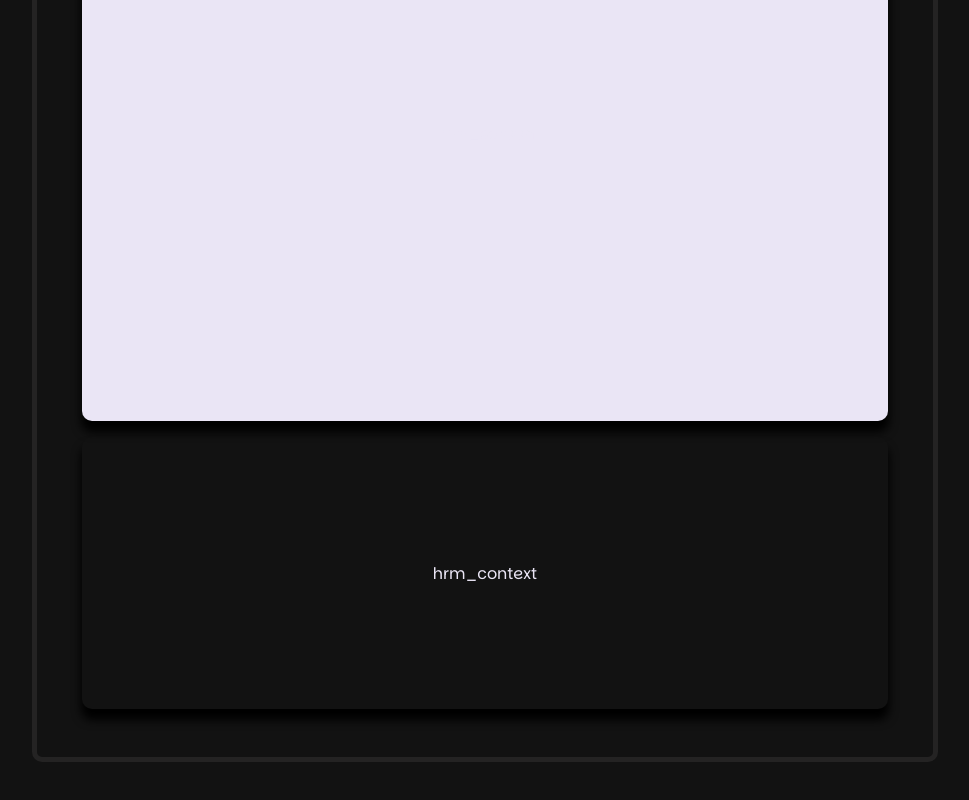
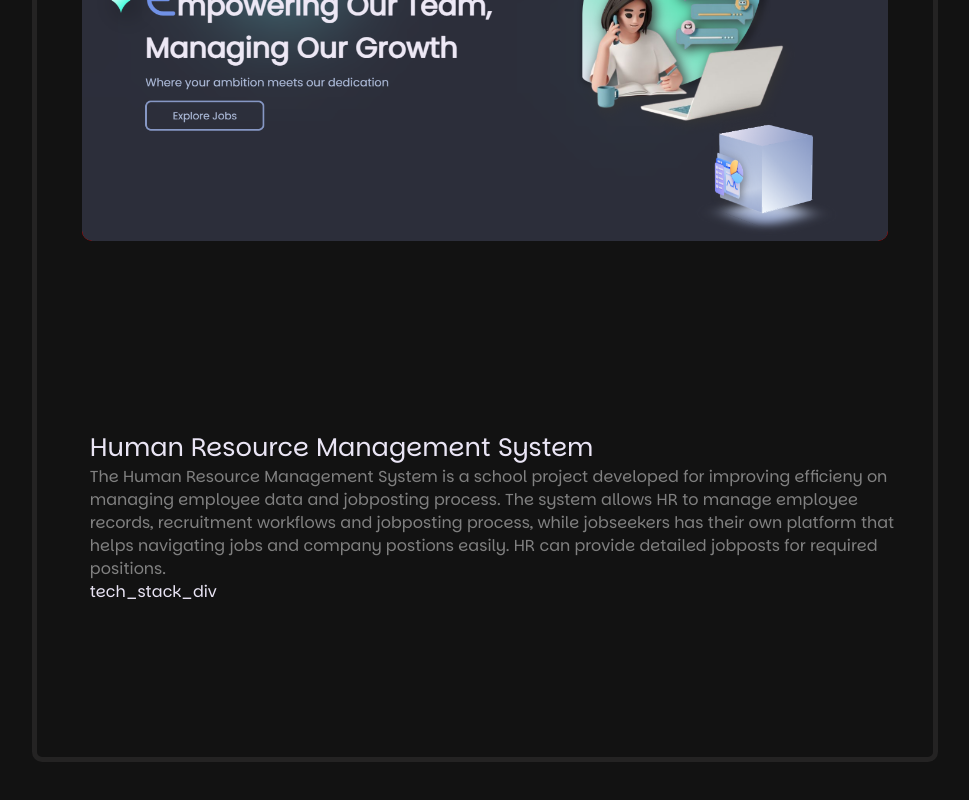
Before and after one commit to yhvn-dev/yhun-portfolio, a React (Vite) app in the folder frontend/: page / in a window 1280 px wide. Shown: the part 2723-3523 px from the top of the page, without its empty margins (160-1129 px from the left). Built offline with nearby package versions, Linux system fonts and the light colour scheme.

Commit message:
Commit For Stylign Hrms

```diff
--- a/frontend/src/App.css
+++ b/frontend/src/App.css
@@ -79,6 +79,20 @@
     --fns-up-8-96:8.96rem;
     --fns-deafult-up-11-08:11.08rem;
 
+
+    /* margin */
+    --szd-0-6:0.618rem;
+    --sz-0-8:0.8rem;
+    --szd-1:1rem;
+    --sz-1-3:1.3rem;
+    --szd-1-6:1.618rem;
+    --sz-2-1:2.1rem;
+    --szd-2-6:2.617rem;
+    --szd-4-2:4.23rem;
+    --szd-6-8:6.84rem;
+    --sz-8-96:8.96rem;
+    --szd-11-08:11.08rem;
+
 }
 
 @font-face {
@@ -159,16 +173,19 @@ body::-webkit-scrollbar-thumb{
 }
 
 
+
+
 .wrapper{
   display: grid;
   grid-template-columns: 100vw;
   grid-template-rows:
   100vh      /*Hero*/
   100vh     /*Skills And Technology*/
-  300vh     /*Projects Label*/
+  400vh     /*Projects Label*/
 ;
   overflow-x: hidden;
   scroll-snap-type: y mandatory;
+  height: auto;
 }
 
 .sections{
--- a/frontend/src/components/Hero/hero.css
+++ b/frontend/src/components/Hero/hero.css
@@ -24,7 +24,7 @@
       }
           .bd_light.show{
              opacity: 1;
-             transform: translateY(0);
+               transform: translateY(0);
               background:linear-gradient(to top,var(--color-jk-dark),var(--color-dark-blue),var(--moon-phases-c));
           }
 
--- a/frontend/src/components/Projects/hrms/hrms.css
+++ b/frontend/src/components/Projects/hrms/hrms.css
@@ -5,6 +5,7 @@
       grid-template-columns: 1.5fr 7fr 1.5fr;
       grid-template-rows: 1fr;
       grid-area: 2 / 1 / 3/ 1;
+
     }
       .projects_main_wrapper .hrm_box{
           display: grid;
@@ -22,7 +23,7 @@
           transform: translateY(30px);
           transition: opacity 1s ease-in, transform 1s ease-in;
       }
-        .projects_main_wrapper .hrm_box.show{
+        .hrm_box.show{
             opacity: 1;
             transform: translateY(0);
             }
@@ -34,16 +35,45 @@
                     align-items: center;
                     justify-content: center;
                     border-radius: 10px;
-                    box-shadow: 0px 10px 10px 1px var(--shad-dark);
+                    overflow: hidden;
                 }
 
-                    .hrm_screen{
+                    .pcontent_frame.hrms_header{
+                        grid-area: 1/ 2/ 1/ 3 ;
+                        justify-content: end;
+
+                    }
+                    .pcontent_frame.hrms_screen{
+                        display: flex;
+                        align-items: center;
+                        justify-content: center;
+                        width: fit-content;
+                        height: fit-content;
                         grid-area: 2/2/2/3;
-                        background-color: var(--main-white--);
+
+                        overflow: hidden;
+                        background:transparent;
+                        background-color: red;
+
                     }
+                       .hrms_screen img {
+                        width: 100%;
+                        height: auto;
+                        object-fit: cover;
+                        border-radius: 10px;
+                        box-shadow: 0px 10px 10px 1px var(--shad-dark);
 
-                    .hrm_context{
-                        margin-top: 1rem;
-                        grid-area: 3 / 2/ 3 / 3;
+                        }
+                       .pcontent_frame.hrms_context {
+                         grid-area: 3 / 2 / 3 / 3;
+                         margin: 0.5rem;
+                        display: flex;
+                         flex-direction: column;
+                        align-items: flex-start;
+                        justify-content: flex-start;
+
+                        width: 100%;
+                        max-width: 100%;
                         box-shadow: none;
-                    }
+                        word-wrap: break-word;
+                        }
--- a/frontend/src/components/Projects/hrms/hrms.jsx
+++ b/frontend/src/components/Projects/hrms/hrms.jsx
@@ -1,6 +1,12 @@
 import './hrms.css'
-import Project_Layout from '../../../layouts/project_layout'
+import front_a from "../../../assets/Images/hrms_images/d-hrms-front-1.png"
+import useScrollAnimation from '../../../hooks/userscroll_animation'
+
+
 function hrms(){
+
+
+    useScrollAnimation("hrm_box")
 
     return(
         <>
@@ -9,21 +15,33 @@ function hrms(){
 
                 <ul className="pname_box hrm_box">
 
-                    <div class="hrms pcontent_frame hrm_screen">
-                            hrm_screen
+                    <div className="hrms pcontent_frame hrms_header">
+                        header
                     </div>
 
-                    <div class="hrms pcontent_frame hrm_context">
-
-                        hrm_context
+                    <div className="hrms pcontent_frame screen_frame hrms_screen">
+                            <img src={front_a}></img>
                     </div>
 
+                    <div className="hrms pcontent_frame context_frame hrms_context">
+
+                        <span>Human Resource Management System</span>
+                        <p>
+                            The Human Resource Management System is a school project developed for improving
+                            efficieny on managing employee data and jobposting process. The system allows HR to manage
+                            employee records, recruitment workflows and jobposting process, while jobseekers has their own
+                            platform that helps navigating jobs and company postions easily. HR can provide detailed jobposts for required positions.
+                        </p>
+
+                        <ol class="tech_stack_div">
+                            tech_stack_div
+                        </ol>
+
+                    </div>
 
                 </ul>
 
             </div>
-
-
         </>
 
     )
--- a/frontend/src/components/Projects/project_cat/project_cat.css
+++ b/frontend/src/components/Projects/project_cat/project_cat.css
@@ -4,6 +4,7 @@
         display: grid;
         grid-template-columns: 1.5fr 7fr 1.5fr;
         grid-template-rows: 1fr;
+
       }
 
           .moving_text_intro_frame .mt_content_frame {
@@ -29,6 +30,7 @@
               align-items: center;
               justify-content: center;
               width: 100%;
+               height: auto;
             }
 
               .mt_box.mt_header{
@@ -41,6 +43,6 @@
               }
 
                 .mt_screen p{
-                  font-size: var(--fns-default-up-6-8);
+                  font-size: clamp(2rem, 8vw, var(--fns-default-up-6-8));
                   font-family: "Monument Text";
                 }
--- a/frontend/src/components/Projects/project_cat/project_cat.jsx
+++ b/frontend/src/components/Projects/project_cat/project_cat.jsx
@@ -1,7 +1,12 @@
 import React from 'react'
 import './project_cat.css'
+import useScrollAnimation from '../../../hooks/userscroll_animation'
 
 function Project_Cat() {
+
+useScrollAnimation("mt_content_frame")
+
+
   return (
 
      <div className="projects_box moving_text_intro_frame">
--- a/frontend/src/components/Projects/projects.css
+++ b/frontend/src/components/Projects/projects.css
@@ -1,3 +1,97 @@
+
+
+:root{
+
+    --main-white--: hsl(258, 44%, 93%);
+    --white-blple--: hsl(221, 32%, 77%);
+    --purpluish--: hsl(225, 25%, 65%);
+    --bluis--: hsl(220, 74%, 62%);
+    --mainblue--: hsl(225, 46%, 44%);
+    --gainsbro: hsl(0, 0%, 96%);
+    --blue-white: hsl(195, 44%, 86%);
+
+
+      /* [PL3]MOON PHASE */
+    --moon-phases-a: hsl(204, 19%, 15%);
+    --moon-phases-b: hsl(210, 19%, 22%);
+    --moon-phases-c: hsl(197, 65%, 24%);
+    --moon-phases-d: hsl(192, 11%, 52%);
+    --moon-phases-e: hsl(120, 13%, 85%);
+
+    /* DARK MODE PALLETE */
+    --metal-dark1: hsl(0, 2%, 14%);
+    --metal-dark2: hsl(0, 1%, 25%);
+    --metal-dark3: hsl(0, 0%, 13%);
+    --metal-dark4: hsl(240, 2%, 53%);
+    --metal-dark5: hsl(0, 0%, 7%);
+
+    /* GRAYS */
+    --gray_1--: hsl(0, 0%, 50%);
+    --color-jk-dark: hsl(204, 19%, 15%);
+    --color-jk-dgray: hsl(210, 100%, 99%);
+
+
+     /* SIGNS */
+    --color-danger-a: hsl(355, 100%, 70%);
+    --color-danger-b: hsl(355, 70%, 80%);
+    --color-danger-c:hsl(353, 40%, 90%);
+    --color-warning: hsl(35, 80%, 70%);
+    --color-success-a: hsl(125, 85%, 60%);
+    --color-success-b: hsl(160,60%, 70%);
+    --color-success-c:hsl(150, 80%, 80%);
+
+
+
+    /* DARK */
+    --dark-variant: hsl(220, 7%, 19%);
+    --dark-variantb: hsl(0, 0%, 21%);
+    --color-dark-blue: hsl(210, 29%, 15%);
+
+    /* SHADOWS */
+    --shad-alpha: rgba(53,53,53,0.5);
+    --shad-alpha-b: rgba(53,53,53,0.4);
+    --shad-alpha-c: rgba(53,53,53,0.3);
+    --shad-alpha-d: rgba(53,53,53,0.2);
+    --shad-alpha-e: rgba(53,53,53,0.1);
+
+    --shad-dark: rgb(0,0,0);
+    --shad-dark-b: rgba(0,0,0,0.7);
+    --shad-dark-c: rgba(0,0,0,0.6);
+    --shad-dark-d: rgba(0,0,0,0.5);
+    --shad-dark-e: rgba(0,0,0,0.4);
+    --shad-dark-f: rgba(0,0,0,0.3);
+    --shad-dark-g: rgba(0,0,0,0.2);
+    --shad-dark-h: rgba(0,0,0,0.1);
+
+    /* 1.618  */
+    --fns-default-down-0-6:0.618rem;
+    --fns-down-1:0.8rem;
+    --fns-default-1:1rem;
+    --fns-up2:1.3rem;
+    --fns-default-up1-6:1.618rem;
+    --fns-up4:2.1rem;
+    --fns-default-up2-6:2.617rem;
+    --fns-default-up4-2:4.23rem;
+    --fns-default-up-6-8:6.84rem;
+    --fns-up-8-96:8.96rem;
+    --fns-deafult-up-11-08:11.08rem;
+
+
+    /* margin */
+    --szd-0-6:0.618rem;
+    --sz-0-8:0.8rem;
+    --szd-1:1rem;
+    --sz-1-3:1.3rem;
+    --szd-1-6:1.618rem;
+    --sz-2-1:2.1rem;
+    --szd-2-6:2.617rem;
+    --szd-4-2:4.23rem;
+    --szd-6-8:6.84rem;
+    --sz-8-96:8.96rem;
+    --szd-11-08:11.08rem;
+
+}
+
 
  .projects{
     display: grid;
@@ -6,7 +100,7 @@
     grid-area:  3/ 1 /3/3 ;
     height: 100%;
     width:100%;
-    background-color: red;
+
  }
 
      .projects_box{
@@ -23,3 +117,15 @@
           grid-template-rows: 1fr;
           grid-area: 3 / 1 / 5/ 1;
       }
+
+
+           .context_frame span {
+              font-size: clamp(1rem, 2vw, 1.6rem);
+            }
+            .context_frame p {
+              color: gray;
+              font-size: clamp(0.8rem, 1.5vw, 1rem);
+            }
+            .tech_stack_div{
+
+            }
--- a/frontend/src/components/Projects/projects.jsx
+++ b/frontend/src/components/Projects/projects.jsx
@@ -8,9 +8,6 @@ import Ptrs from './ptrs/ptrs.jsx'
 import useScrollAnimation from "../../hooks/userscroll_animation.jsx";
 
 function Projects(){
-
-    useScrollAnimation("mt_content_frame")
-    useScrollAnimation("hrm_box")
 
     return(
 
--- a/frontend/src/layouts/project_layout.css
+++ b/frontend/src/layouts/project_layout.css
@@ -4,7 +4,7 @@
       display: grid;
       grid-template-columns: 1.5fr 7fr 1.5fr;
       grid-template-rows: 1fr;
-      grid-area: 2 / 1 / 3/ 1;
+
     }
       .projects_main_wrapper .pscreen_box{
           display: grid;
@@ -30,12 +30,14 @@
                     align-items: center;
                     justify-content: center;
                     border-radius: 10px;
-                    box-shadow: 0px 10px 10px 1px var(--shad-dark);
+
                 }
 
                     .project_screen{
                         grid-area: 2/2/2/3;
                         background-color: var(--main-white--);
+
+
                     }
 
                     .project_context{
```
Also changed, not shown: frontend/src/layouts/project_layout.jsx (+12 -17 lines), frontend/src/assets/Images/hrms_images/d-hrms-front-1.png (added).
